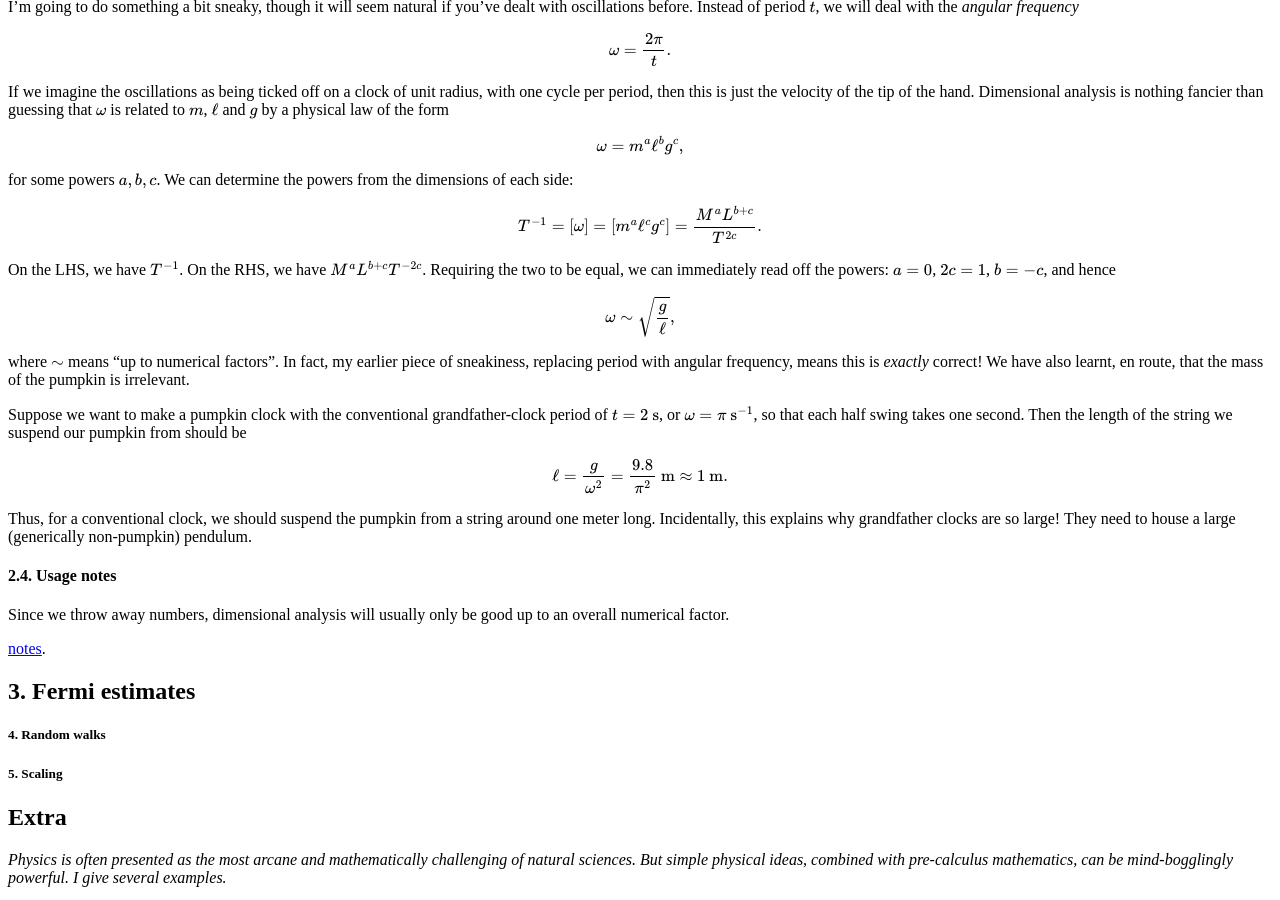
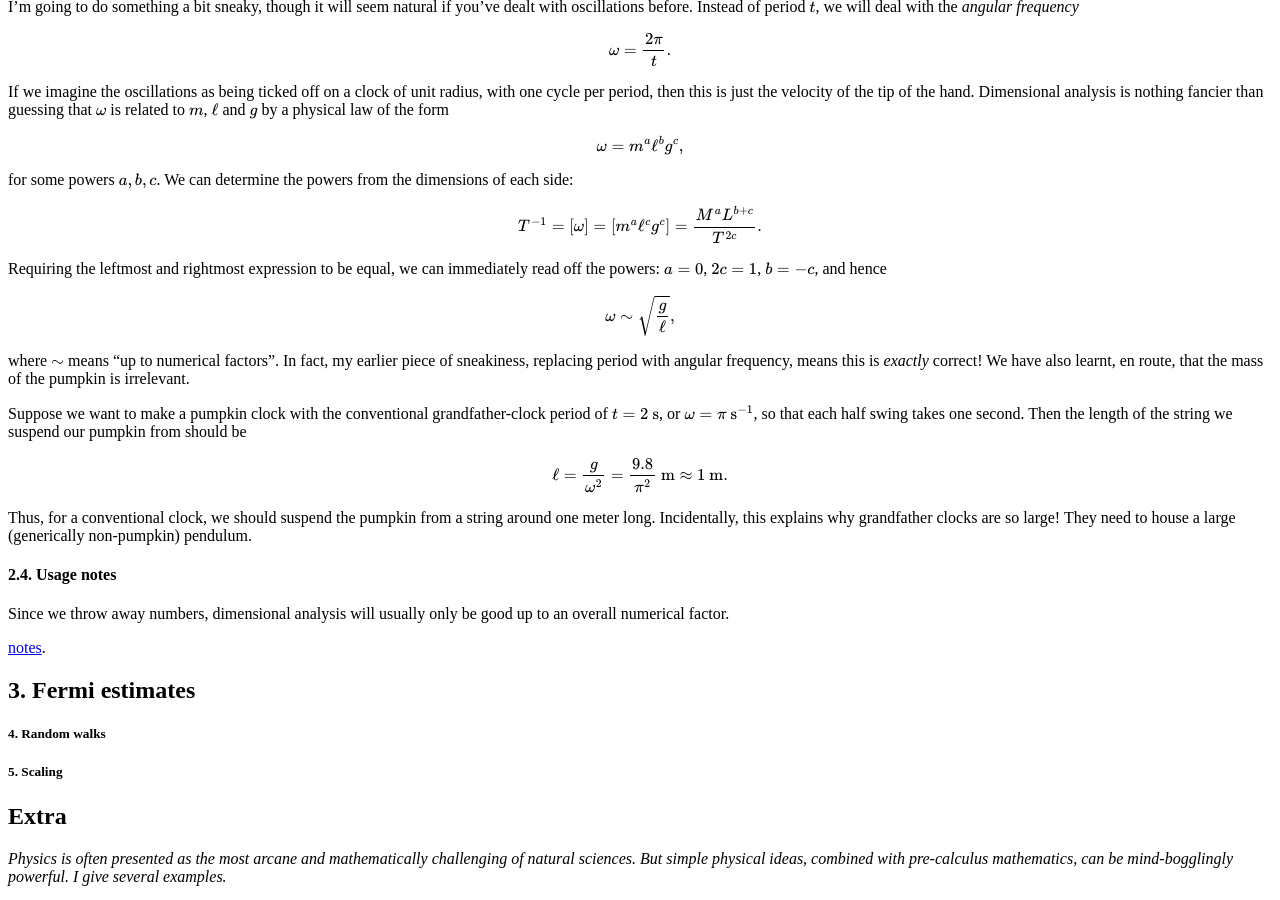
Before and after one commit to hapax/hapax.github.io, a Jekyll site: the page built from assets/simple-physics.md, in a window 1280 px wide and 900 px high, scrolled down 1853 px. Built offline with Jekyll 4.4.1, drawn with Linux system fonts in a browser that asks for light colours; our own code applies the rules of GitHub Pages for plain Markdown files; formulas are drawn with MathJax 3; a script that is not in the unit is left out.

Commit message:
Update simple-physics.md

```diff
--- a/assets/simple-physics.md
+++ b/assets/simple-physics.md
@@ -168,9 +168,7 @@ T^{-1} = [\omega] = [m^a \ell^c g^c] = \frac{M^aL^{b+c}}{T^{2c}}.
 \end{align*}
 $$
 
-On the LHS, we have $T^{-1}$.
-On the RHS, we have $M^a L^{b+c}T^{-2c}$.
-Requiring the two to be equal, we can immediately read off the powers:
+Requiring the leftmost and rightmost expression to be equal, we can immediately read off the powers:
 $a = 0$, $2c = 1$, $b = -c$, and hence
 
 $$
```
